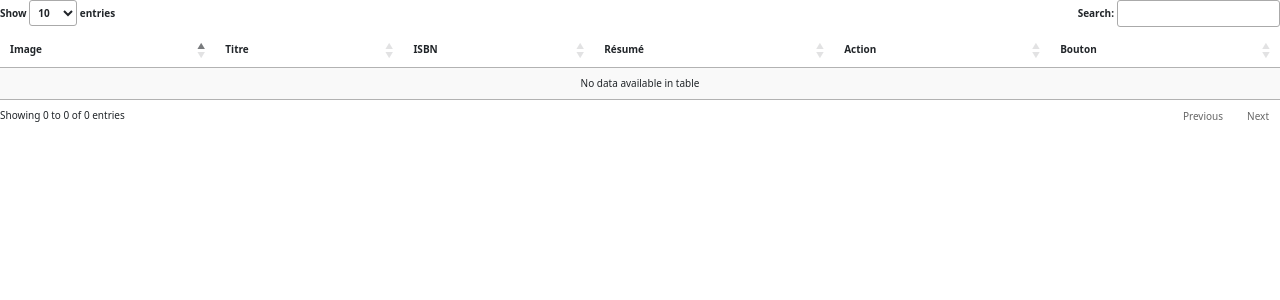
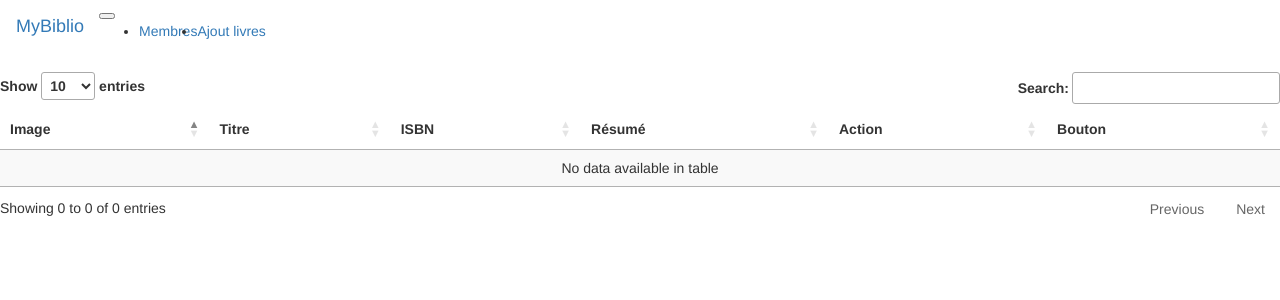
Before and after one commit to JasonBrastel/projet_biblio, a PHP site: page /Projet/ in a window 1280 px wide. Shown: the top 300 px of the page. Run offline with PHP 8.4, Linux system fonts and the light colour scheme; data that the repository does not hold is empty; some libraries are stand-ins or nearby versions.

Commit message:
commit  05/12 23h
ajout navbar/footer pages formulaires

```diff
--- a/index.php
+++ b/index.php
@@ -27,6 +27,28 @@
 </head>
 
 <body>
+<nav class="navbar navbar-expand-lg bg-dark mb-5">
+            <div class="container-fluid">
+                <a class="navbar-brand text-white" href="#">MyBiblio</a>
+                <button class="navbar-toggler" type="button" data-bs-toggle="collapse" data-bs-target="#navbarSupportedContent" aria-controls="navbarSupportedContent" aria-expanded="false" aria-label="Toggle navigation">
+                    <span class="navbar-toggler-icon"></span>
+                </button>
+                <div class="collapse navbar-collapse " id="navbarSupportedContent">
+                    <ul class="navbar-nav me-auto mb-2 mb-lg-0">
+                        <li class="nav-item">
+                            <a class="nav-link active text-white" aria-current="page" href="#">Membres</a>
+                        </li>
+
+                        <li class="nav-item">
+                            <a class="nav-link text-white" href="#">Ajout livres</a>
+                        </li>
+                    </ul>
+
+                   <a style="color:white;" href="LoginPage.php">se connecter</a>
+
+                </div>
+            </div>
+        </nav>
 
     <table id="example" class="display">
         <thead>
@@ -55,6 +77,7 @@
             </td>
             </form>
             </tr>
+
 
 
             <!-- Modal -->
@@ -140,37 +163,3 @@
 </body>
 
 </html>
-
-
-
-
-<!DOCTYPE html>
-<html lang="en">
-<head>
-    <meta charset="UTF-8">
-    <meta name="viewport" content="width=device-width, initial-scale=1.0">
-    <link href="https://cdn.jsdelivr.net/npm/bootstrap@5.3.2/dist/css/bootstrap.min.css" rel="stylesheet" integrity="sha384-T3c6CoIi6uLrA9TneNEoa7RxnatzjcDSCmG1MXxSR1GAsXEV/Dwwykc2MPK8M2HN" crossorigin="anonymous">
-    <title>Document</title>
-</head>
-
-<header>
-</header>
-
-<!-- PARTIE BODY  -->
-<body>
-
-
-<!-- PARTIE FORMULAIRE -->
-<form>
-
-</form>
-
-
-<script src="https://cdn.jsdelivr.net/npm/bootstrap@5.3.2/dist/js/bootstrap.bundle.min.js" integrity="sha384-C6RzsynM9kWDrMNeT87bh95OGNyZPhcTNXj1NW7RuBCsyN/o0jlpcV8Qyq46cDfL" crossorigin="anonymous"></script>
-</body>
-
-<footer>
-
-
-</footer>
-</html>
--- a/inscription.php
+++ b/inscription.php
@@ -19,7 +19,7 @@
 session_start();                                                          //on démarre la session pour pouvoir utiliser les variables de session
 require_once("dao.php");
 if (isset($_SESSION['email']) == true) {
-    header('location: index.php');                                       //on fait la jonction avec le fichier DAO
+    header('location: index.php');
 }
 $dao = new DAO();                                                         //on crée une nouvelle instance de DAO
 $dao->connexion();                                                        //on se connecte à la BDD
```
Also changed, not shown: MdpForgot.php (+30 -10 lines).
